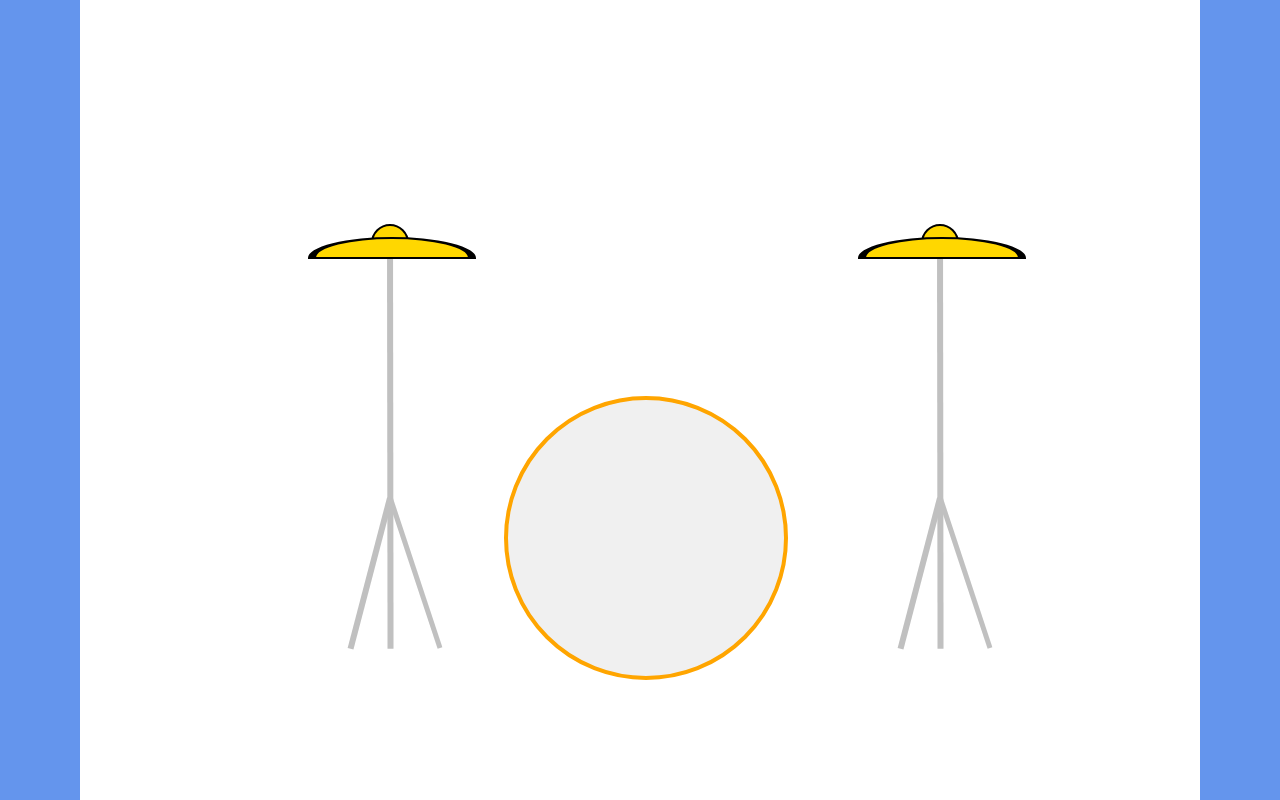
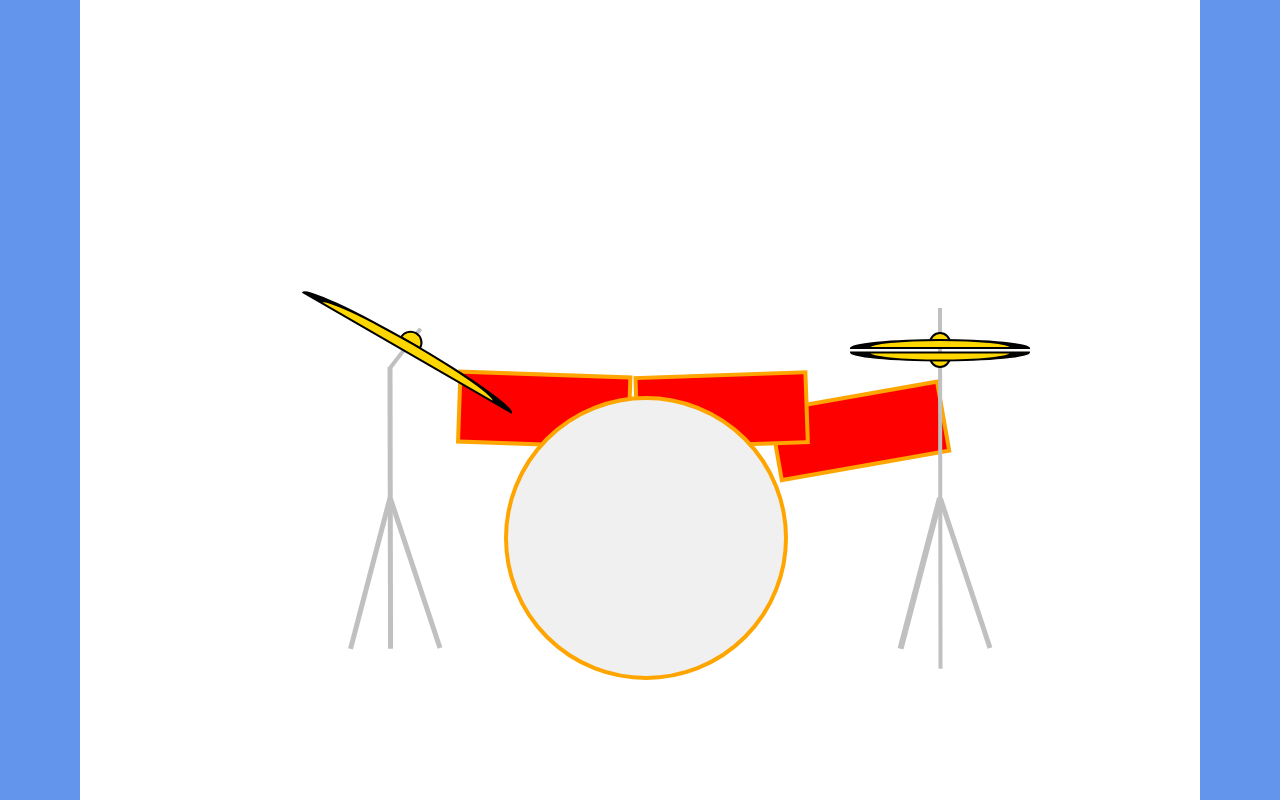
Before and after one commit to lovelanai/Javascript-drums, a plain HTML site: page index.html in a window 1280 px wide. Drawn offline with Linux system fonts and the light colour scheme.

Commit message:
added snare and toms. Fixed some styling on crash and hihat

```diff
--- a/index.html
+++ b/index.html
@@ -12,10 +12,12 @@
     <div class="background">
 
         <div id="drumcontainer">
-
+            <canvas id="snare" width="250" height="300"></canvas>
             <canvas id="kick" width="300" height="300"></canvas>
-            <canvas id="crash" width="250" height="730"></canvas>
-            <canvas id="cymbal" width="250" height="730"></canvas>
+            <canvas id="crash" width="350" height="730"></canvas>
+            <canvas id="hihat" width="250" height="730"></canvas>
+            <canvas id="tom1" width="250" height="300" ></canvas>
+            <canvas id="tom2" width="250" height="300" ></canvas>
         </div>
 
     </div>
--- a/main.js
+++ b/main.js
@@ -5,6 +5,9 @@ function main() {
     kick();
     crash();
     cymbal();
+    snare();
+    tom1();
+    tom2();
 }
 
 
@@ -32,8 +35,8 @@ function crash(){
     // Crash-stand
     ctx.beginPath();
     ctx.arc(150, 600, 1, 1, 1);
-    ctx.lineTo(150, 180);
-    ctx.lineWidth = 6;
+    ctx.lineTo(150, 319);
+    ctx.lineWidth = 5;
     ctx.strokeStyle = 'silver';
     ctx.stroke();
 
@@ -41,7 +44,7 @@ function crash(){
     ctx.beginPath();
     ctx.arc(110, 600, 1, 1, 1);
     ctx.lineTo(150, 450);
-    ctx.lineWidth = 6;
+    ctx.lineWidth = 5;
     ctx.strokeStyle = 'silver';
     ctx.stroke();
 
@@ -53,10 +56,19 @@ function crash(){
     ctx.strokeStyle = 'silver';
     ctx.stroke();
 
+        // Crash tilt
+        ctx.beginPath();
+        ctx.arc(180, 280, 1, 1, 1);
+        ctx.lineTo(150, 320);
+        ctx.lineWidth = 4;
+        ctx.strokeStyle = 'silver';
+        ctx.stroke();
+
 
     // "top" of crash
+    ctx.rotate(30 * Math.PI / 180);
     ctx.beginPath();
-    ctx.arc(150, 195, 18, 0, Math.PI, true);
+    ctx.arc(295, 170, 11, 0, Math.PI, true);
     ctx.closePath();
     ctx.fillStyle = 'gold';
     ctx.lineWidth = 2;
@@ -66,8 +78,8 @@ function crash(){
 
     // "bottom" of crash
     ctx.beginPath();
-    ctx.scale(4, 1);
-    ctx.arc(38, 210, 20, 0, Math.PI, true);
+    ctx.scale(11, 1);
+    ctx.arc(27, 180, 10, 0, Math.PI, true);
     ctx.closePath();
     ctx.fill();
     ctx.fillStyle = 'gold';
@@ -75,22 +87,24 @@ function crash(){
     ctx.stroke();
 
 
+
+
 }
 
 function cymbal(){
- /** cymbal */
- const cymbal = document.getElementById("cymbal");
+
+ const cymbal = document.getElementById("hihat");
  const ctx = cymbal.getContext("2d");
 
-     // Crash-stand
+     // hihat-stand
      ctx.beginPath();
-     ctx.arc(150, 600, 1, 1, 1);
-     ctx.lineTo(150, 180);
-     ctx.lineWidth = 6;
+     ctx.arc(150, 620, 1, 1, 1);
+     ctx.lineTo(150, 260);
+     ctx.lineWidth = 4;
      ctx.strokeStyle = 'silver';
      ctx.stroke();
 
-     // Crash-stand left-leg
+     // hihat-stand left-leg
      ctx.beginPath();
      ctx.arc(110, 600, 1, 1, 1);
      ctx.lineTo(150, 450);
@@ -98,7 +112,7 @@ function cymbal(){
      ctx.strokeStyle = 'silver';
      ctx.stroke();
 
-     // Crash-stand right-leg
+     // hihat-stand right-leg
      ctx.beginPath();
      ctx.arc(150, 450, 1, 1, 1);
      ctx.lineTo(200, 600);
@@ -107,9 +121,10 @@ function cymbal(){
      ctx.stroke();
 
 
-     // "top" of crash
+     // "top" of hihat
+
      ctx.beginPath();
-     ctx.arc(150, 195, 18, 0, Math.PI, true);
+     ctx.arc(150,295, 10, 0, Math.PI, true);
      ctx.closePath();
      ctx.fillStyle = 'gold';
      ctx.lineWidth = 2;
@@ -117,13 +132,81 @@ function cymbal(){
      ctx.strokeStyle = 'black'
      ctx.stroke();
 
-     // "bottom" of crash
+          // "bottom" of hihat
+          ctx.beginPath();
+          ctx.arc(150, 309, 10, 0, Math.PI, false);
+          ctx.closePath();
+          ctx.fillStyle = 'gold';
+          ctx.lineWidth = 2;
+          ctx.fill();
+          ctx.strokeStyle = 'black'
+          ctx.stroke();
+
+     // "top-middle" of hihat
      ctx.beginPath();
-     ctx.scale(4, 1);
-     ctx.arc(38, 210, 20, 0, Math.PI, true);
+     ctx.scale(10, 1);
+     ctx.arc(15, 300, 8, 0, Math.PI, true);
      ctx.closePath();
      ctx.fill();
      ctx.fillStyle = 'gold';
      ctx.lineWidth = 2;
      ctx.stroke();
+
+          // "bot-middle" of hihat
+          ctx.beginPath();
+
+          ctx.arc(15, 304.5, 8, 0, Math.PI, false);
+          ctx.closePath();
+          ctx.fill();
+          ctx.fillStyle = 'gold';
+          ctx.lineWidth = 2;
+          ctx.stroke();
 }
+
+
+
+function snare(){
+var c = document.getElementById("snare");
+var ctx = c.getContext("2d");
+ctx.beginPath();
+ctx.rotate(-10 * Math.PI / 180);
+ctx.rect(-20, 215, 170, 70,);
+
+
+ctx.fillStyle = 'red';
+ctx.lineWidth = 4;
+ctx.fill();
+ctx.strokeStyle = 'orange'
+ctx.stroke();
+}
+
+function tom1(){
+    var c = document.getElementById("tom1");
+    var ctx = c.getContext("2d");
+    ctx.beginPath();
+    ctx.rotate(-2 * Math.PI / 180);
+    ctx.rect(20, 215, 170, 70,);
+
+
+    ctx.fillStyle = 'red';
+    ctx.lineWidth = 4;
+    ctx.fill();
+    ctx.strokeStyle = 'orange'
+    ctx.stroke();
+    }
+
+
+    function tom2(){
+        var c = document.getElementById("tom2");
+        var ctx = c.getContext("2d");
+        ctx.beginPath();
+        ctx.rotate(+2 * Math.PI / 180);
+        ctx.rect(20, 215, 170, 70,);
+
+
+        ctx.fillStyle = 'red';
+        ctx.lineWidth = 4;
+        ctx.fill();
+        ctx.strokeStyle = 'orange'
+        ctx.stroke();
+        }
--- a/style.css
+++ b/style.css
@@ -23,6 +23,7 @@ body{
     position: absolute;
     bottom: 7rem;
     left: 26rem;
+    z-index: 1;
 
 }
 
@@ -30,11 +31,36 @@ body{
 #crash{
     position: absolute;
     top: 3rem;
+    z-index: 1;
     left: 10rem;
 }
 
-#cymbal{
+#hihat{
     position: absolute;
     top: 3rem;
     right: 10rem;
 }
+
+#snare{
+    position: absolute;
+    bottom: 19rem;
+    left: 42rem;
+
+}
+
+
+#tom1{
+    position: absolute;
+    bottom: 21rem;
+    left: 33rem;
+    z-index: 0;
+}
+
+
+#tom2{
+    position: absolute;
+    bottom: 21.5rem;
+    left: 23rem;
+    z-index: 0;
+
+}
```
